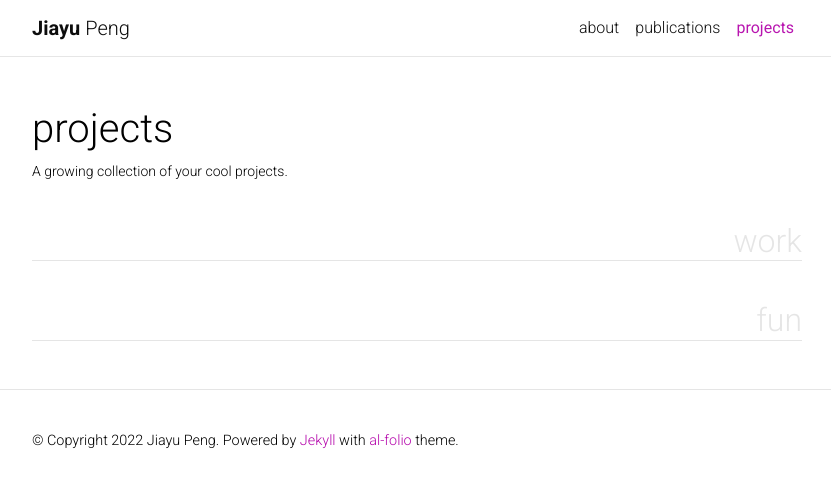
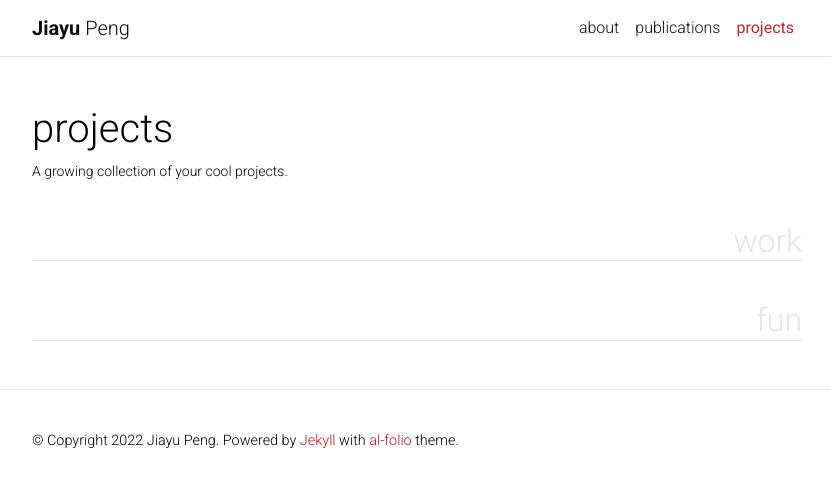
Before and after one commit to jypeng95/jypeng95.github.io, a Jekyll site: the page built from _pages/projects.md, in a window 1280 px wide. Shown: the top 487 px of the page, without its empty margins (223-1054 px from the left). Built offline with Jekyll 4.4.1, drawn with Linux system fonts in a browser that asks for light colours; comment, search, counter and statistics services are not loaded; a style sheet for code colours, icons or effects is not loaded.

Commit message:
Edit style

```diff
--- a/_sass/_base.scss
+++ b/_sass/_base.scss
@@ -253,7 +253,7 @@
 .social {
   text-align: center;
   .contact-icons {
-    font-size: 4rem;
+    font-size: 2rem;
     a {
       i::before {
         color: var(--global-text-color);
--- a/_sass/_themes.scss
+++ b/_sass/_themes.scss
@@ -7,8 +7,8 @@
   --global-code-bg-color: #{$code-bg-color-light};
   --global-text-color: #{$black-color};
   --global-text-color-light: #{$grey-color};
-  --global-theme-color: #{$purple-color};
-  --global-hover-color: #{$purple-color};
+  --global-theme-color: #{$red-color-dark};
+  --global-hover-color: #{$red-color-dark};
   --global-footer-bg-color: #{$grey-color-dark};
   --global-footer-text-color: #{$grey-color-light};
   --global-footer-link-color: #{$white-color};
```
